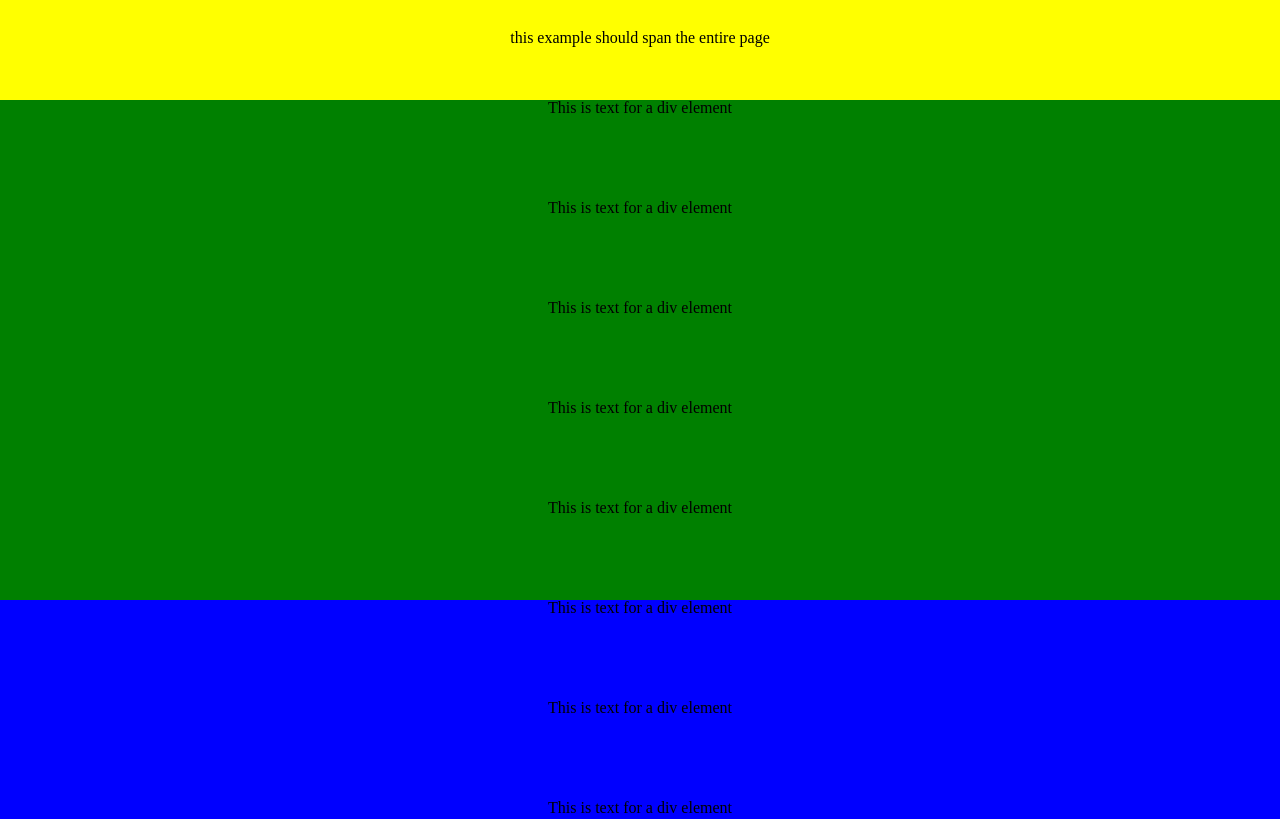
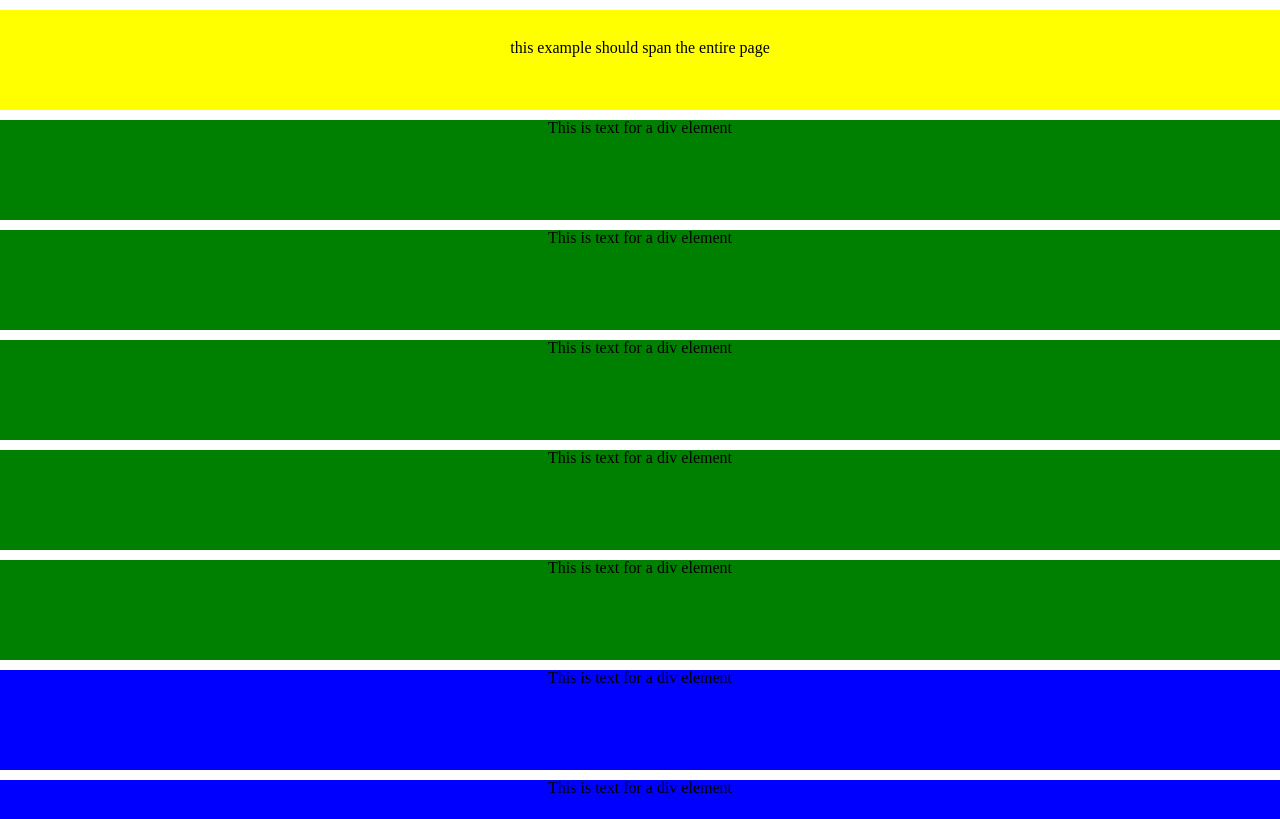
Before and after one commit to akfecht/css-basics, a plain HTML site: page index.html in a window 1280 px wide. Shown: the top 819 px of the page. Drawn offline with Linux system fonts and the light colour scheme.

Commit message:
fixed broken code

```diff
--- a/css/style.css
+++ b/css/style.css
@@ -17,8 +17,7 @@ nav {
 
 section {
   margin: 0 auto;
-  width: 100
-  %;
+  width: 100%;
 }
 
 h1 {
@@ -40,7 +39,7 @@ h3 {
 .element {
   background-color: green;
   height: 100px;
-  margin 10px 0;
+  margin: 10px 0;
   width: 100%;
 }
 
```
